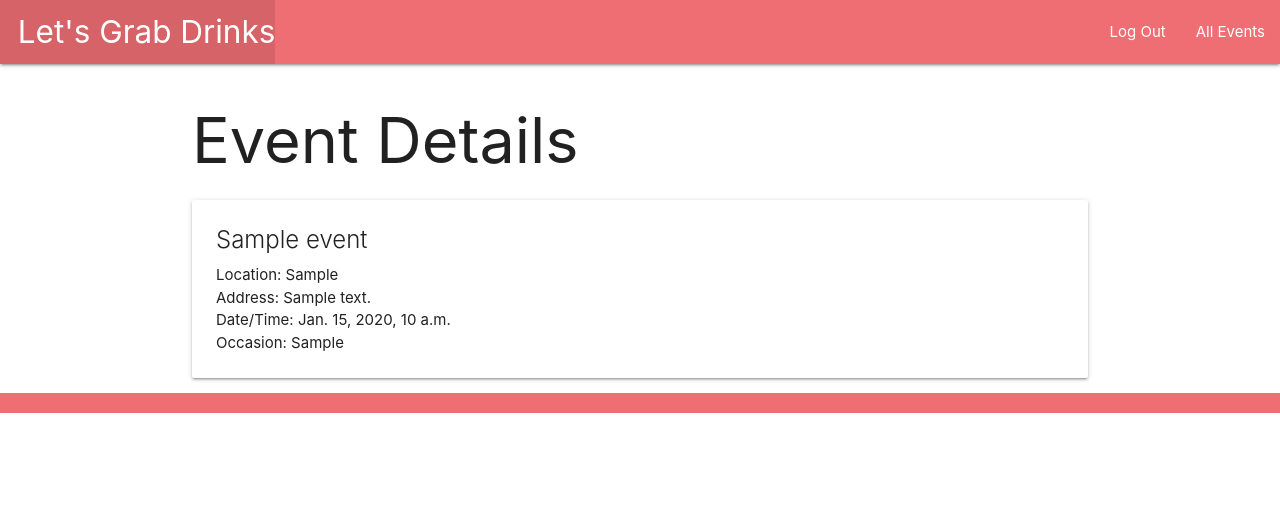
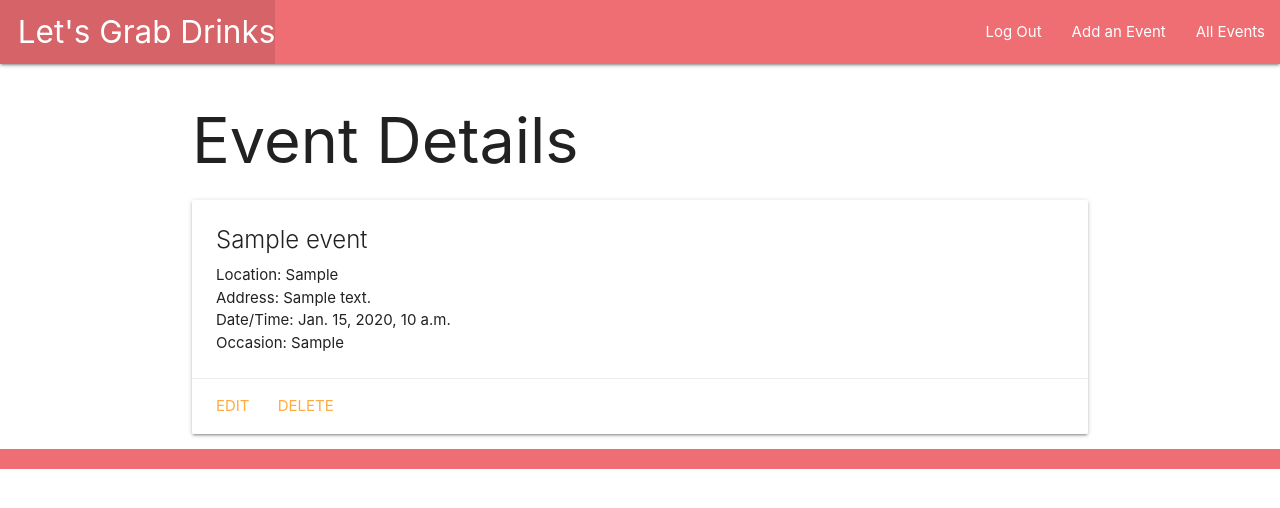
Before and after one commit to lauraunci/lets_grab_drinks, a Django app: page /events/1/ in a window 1280 px wide. Shown: the top 508 px of the page. Run offline with Django 3.2, Linux system fonts and the light colour scheme; a user stored in the database is signed in; tables that the repository leaves empty hold one stand-in row (values such as "Sample post").

Commit message:
create/edit/delete and event

```diff
--- a/main_app/models.py
+++ b/main_app/models.py
@@ -1,4 +1,5 @@
 from django.db import models
+from django.urls import reverse
 from django.contrib.auth.models import User
 
 # Create your models here.
@@ -9,3 +10,9 @@ class Event(models.Model):
     date_time = models.DateTimeField(auto_now=False, auto_now_add=False)
     occasion = models.TextField(max_length=150)
     creator = models.ForeignKey(User, on_delete=models.CASCADE)
+
+    def __str__(self):
+        return self.name
+
+    def get_absolute_url(self):
+        return reverse('detail', kwargs={'event_id': self.id})
--- a/main_app/templates/base.html
+++ b/main_app/templates/base.html
@@ -22,6 +22,7 @@
         <ul class="right">
           {% if user.is_authenticated %}
           <li><a href="{% url 'logout' %}">Log Out</a></li>
+          <li><a href="{% url 'events_create' %}">Add an Event</a></li>
           <li><a href="/events">All Events</a></li>
           {% else %}
           <li><a href="{% url 'signup' %}">Sign Up</a></li>
--- a/main_app/templates/events/detail.html
+++ b/main_app/templates/events/detail.html
@@ -11,6 +11,10 @@
         <p>Date/Time: {{ event.date_time }} </p>
         <p>Occasion: {{ event.occasion }}</p>
     </div>
+    <div class="card-action">
+        <a href="{% url 'events_update' event.id %}">Edit</a>
+        <a href="{% url 'events_delete' event.id %}">Delete</a>
+    </div>
 </div>
 
 {% endblock %}
--- a/main_app/urls.py
+++ b/main_app/urls.py
@@ -6,4 +6,7 @@ urlpatterns = [
     path('accounts/signup', views.signup, name='signup'),
     path('events/', views.events_index, name='index'),
     path('events/<int:event_id>/', views.events_detail, name='detail'),
+    path('events/create/', views.EventCreate.as_view(), name='events_create'),
+    path('events/<int:pk>/update/', views.EventUpdate.as_view(), name='events_update'),
+    path('events/<int:pk>/delete/', views.EventDelete.as_view(), name='events_delete'),
 ]
--- a/main_app/views.py
+++ b/main_app/views.py
@@ -3,28 +3,27 @@ from django.contrib.auth import login
 from django.contrib.auth.forms import UserCreationForm
 from django.contrib.auth.decorators import login_required
 from django.contrib.auth.mixins import LoginRequiredMixin
+from django.views.generic.edit import CreateView, UpdateView, DeleteView
 from .models import Event
 
-# Create your views here.
+class EventCreate(CreateView):
+    model = Event
+    fields = ['name', 'location', 'address', 'date_time', 'occasion']
+    def form_valid(self, form):
+        form.instance.creator = self.request.user
+        return super().form_valid(form)
 
-# class Event:
-#     def __init__(self, name, location, address, date, time, occasion):
-#         self.name = name
-#         self.location = location
-#         self.address = address
-#         self.date = date
-#         self.time = time
-#         self.occasion = occasion
+class EventUpdate(UpdateView):
+  model = Event
+  # Let's make it impossible to rename a cat :)
+  fields = ['location', 'address', 'date_time']
 
-
-# events = [
-#     Event('Drinks On Saturday', 'Toronto', '250 King Street', 'Nov 10', '7:00 pm', "let's meet for drinks"),
-#     Event('Birthday for Laura', 'Niagara Falls', '15 main st', 'Dec 6', '5:00 pm', 'birthday party')
-# ]
+class EventDelete(DeleteView):
+  model = Event
+  success_url = '/events/'
 
 def home(request):
     return render(request, 'home.html')
-
 
 def signup(request):
     error_message = ''
```
Also changed, not shown: main_app/templates/main_app/event_confirm_delete.html (added, +13 -0 lines), main_app/templates/main_app/event_form.html (added, +19 -0 lines).
